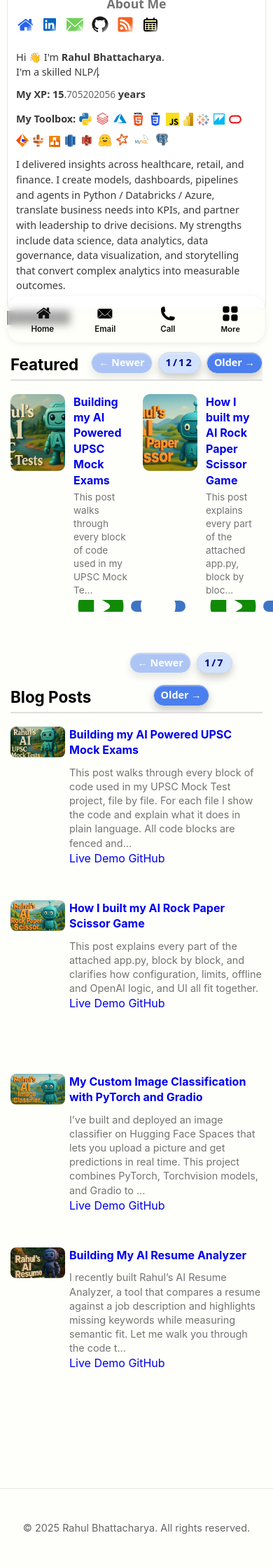
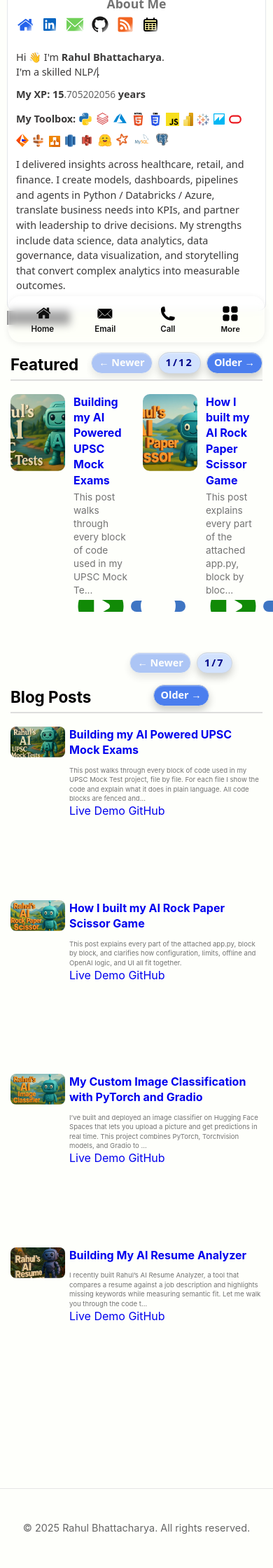
Before and after one commit to RahulBhattacharya1/RahulBhattacharya1.github.io, a Jekyll site: the page built from index.html, in a window 390 px wide. Shown: the part 401-2641 px from the top of the page at 70% size. Built offline with Jekyll 4.4.1, drawn with Linux system fonts in a browser that asks for light colours; the list of posts is cut into pages by our own code; grey boxes are pictures that could not be loaded.

Commit message:
Update index.html

```diff
--- a/index.html
+++ b/index.html
@@ -267,6 +267,12 @@
     max-width: 100% !important;
   }
 
+.post-strip .post-item{display:flex;flex-direction:column;align-items:stretch;max-width:var(--card-w,180px)}
+.post-strip .post-item .thumb{margin-bottom:0rem}
+.post-strip .post-item .post-text a{margin-bottom:.4rem}
+.post-strip .post-item .post-text p{font-size:.6rem;line-height:1.4;color:#555}
+
+
 }
 
 
```
